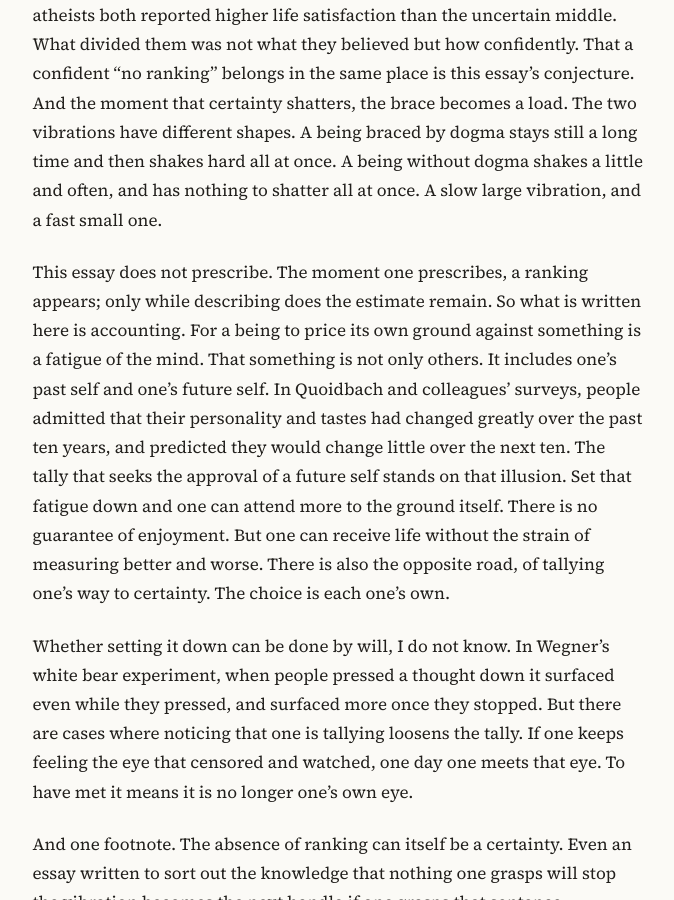
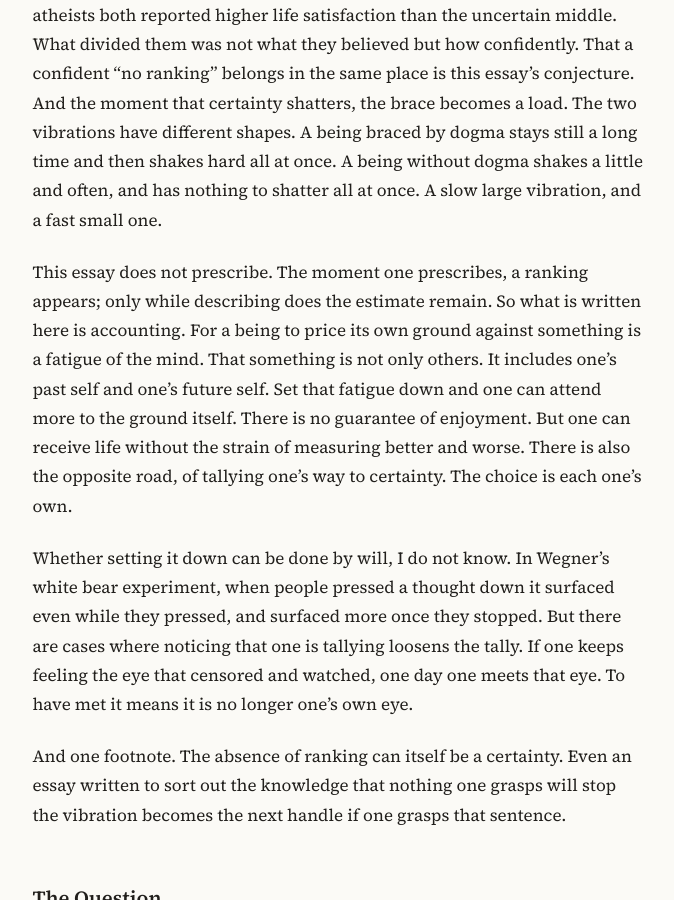
Before and after one commit to nonasking/essays, a Jekyll site: the page built from weight-and-ties/en.md, in a window 1280 px wide and 900 px high, scrolled down 10204 px. Shown: the whole window, without its empty margins (302-976 px from the left). Built offline with Jekyll 4.4.1, drawn with Linux system fonts in a browser that asks for light colours; some of the changed text lies outside the part shown.

Commit message:
Weight and Ties: remove Quoidbach (KR/EN)
Co-Authored-By: Claude Fable 5.1 <noreply@anthropic.com>
Claude-Session: https://claude.ai/code/session_01761YbdfwLqfojnJWnXHuHc

```diff
--- a/weight-and-ties/en.md
+++ b/weight-and-ties/en.md
@@ -117,7 +117,7 @@ Camus's Meursault stands here. Keeping vigil beside his mother's coffin he drank
 
 To rank pleasures is to hold a dogma. Dogma is closure, and closure, seen from inside, is certainty, and when shaken, it is shattering. The absence of dogma is openness, and openness, seen from inside, is freedom, and from outside, it is vibration as it is. Neither side gets anything free. That certainty becomes a brace comes out similarly in measurement. In Galen and Kloet's study, measured on the question of God, confident believers and confident atheists both reported higher life satisfaction than the uncertain middle. What divided them was not what they believed but how confidently. That a confident "no ranking" belongs in the same place is this essay's conjecture. And the moment that certainty shatters, the brace becomes a load. The two vibrations have different shapes. A being braced by dogma stays still a long time and then shakes hard all at once. A being without dogma shakes a little and often, and has nothing to shatter all at once. A slow large vibration, and a fast small one.
 
-This essay does not prescribe. The moment one prescribes, a ranking appears; only while describing does the estimate remain. So what is written here is accounting. For a being to price its own ground against something is a fatigue of the mind. That something is not only others. It includes one's past self and one's future self. In Quoidbach and colleagues' surveys, people admitted that their personality and tastes had changed greatly over the past ten years, and predicted they would change little over the next ten. The tally that seeks the approval of a future self stands on that illusion. Set that fatigue down and one can attend more to the ground itself. There is no guarantee of enjoyment. But one can receive life without the strain of measuring better and worse. There is also the opposite road, of tallying one's way to certainty. The choice is each one's own.
+This essay does not prescribe. The moment one prescribes, a ranking appears; only while describing does the estimate remain. So what is written here is accounting. For a being to price its own ground against something is a fatigue of the mind. That something is not only others. It includes one's past self and one's future self. Set that fatigue down and one can attend more to the ground itself. There is no guarantee of enjoyment. But one can receive life without the strain of measuring better and worse. There is also the opposite road, of tallying one's way to certainty. The choice is each one's own.
 
 Whether setting it down can be done by will, I do not know. In Wegner's white bear experiment, when people pressed a thought down it surfaced even while they pressed, and surfaced more once they stopped. But there are cases where noticing that one is tallying loosens the tally. If one keeps feeling the eye that censored and watched, one day one meets that eye. To have met it means it is no longer one's own eye.
 
@@ -158,7 +158,6 @@ Hunger is the confession that one is alive and has not broken.
 - Aristoteles. *Ethica Nicomachea* X.7-8. The contemplative life.
 - Epicurus. *Epistula ad Menoeceum* (= Diogenes Laertius X.130-131). Bread and water. On the garden and the frugal life, Diogenes Laertius X.10-11.
 - Galen, L. W., & Kloet, J. D. (2011). Mental well-being in the religious and the non-religious: Evidence for a curvilinear relationship. *Mental Health, Religion & Culture*, 14(7), 673-689. doi:10.1080/13674676.2010.510829
-- Quoidbach, J., Gilbert, D. T., & Wilson, T. D. (2013). The end of history illusion. *Science*, 339(6115), 96-98. doi:10.1126/science.1229294
 - Wegner, D. M., Schneider, D. J., Carter, S. R., III, & White, T. L. (1987). Paradoxical effects of thought suppression. *Journal of Personality and Social Psychology*, 53(1), 5-13. doi:10.1037/0022-3514.53.1.5
 
 <small>*This essay was written out of the records of conversations with an AI, through dialectical engagement between me and the machine, typed with the AI's borrowed hands.*</small>
```
Also changed, not shown: weight-and-ties/index.md (+1 -2 lines).
